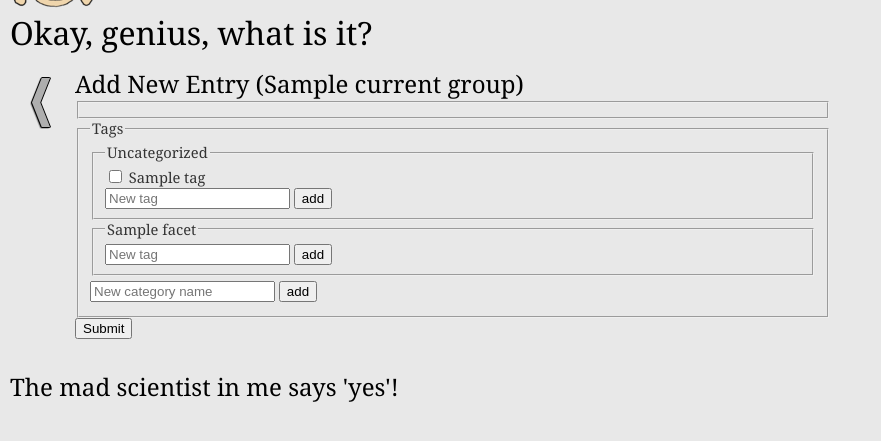
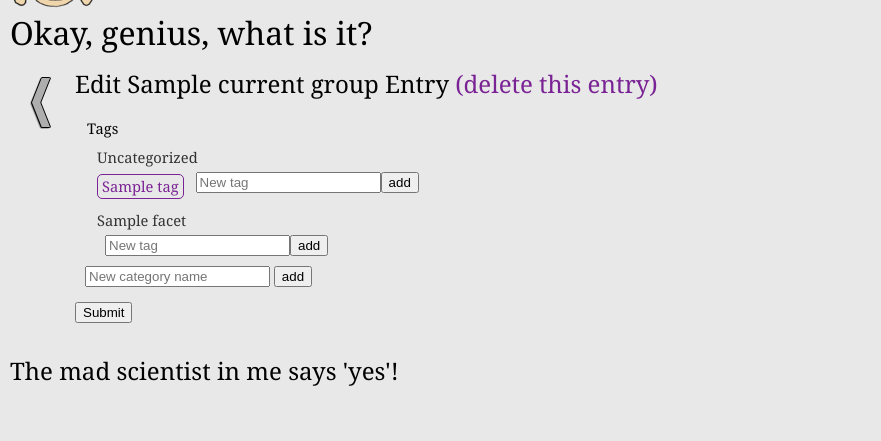
Before and after one commit to blakecsutton/MadScientist, a Django app: template templates/madscientist/add_entry.html in a window 1280 px wide. Shown: the part 86-527 px from the top of the page, without its empty margins (0-881 px from the left). Run offline with Django 3.2, Linux system fonts and the light colour scheme; the template is opened without the code that fills it: most values are stand-ins (such as "Sample title", 1, 10 or a date in 2020).

Commit message:
Finished entry editing template.
Title now reflects whether you are adding or editing.
Simplified form tag.

```diff
--- a/templates/madscientist/add_entry.html
+++ b/templates/madscientist/add_entry.html
@@ -11,9 +11,15 @@
  </a>
 
  <div class="form_container" id="add_entry">
-  <h2>Add New Entry ({{ current_group.short_title }})</h2>
+  {% if entry_id %}
+    <h2>Edit {{ current_group.short_title }} Entry
 
-  <form id="add_entry" method="post">{% csrf_token %}
+      <a href="/madscientist/groups/{{ current_group.id }}/delete/{{ entry_id }}/">(delete this entry)</a>
+    </h2>
+  {% else %}
+    <h2>Add New {{ current_group.short_title }} Entry</h2>
+  {% endif %}
+  <form method="post" class="data">{% csrf_token %}
     <fieldset class="post">
       {{ entry_form.as_p }}
     </fieldset>
```
